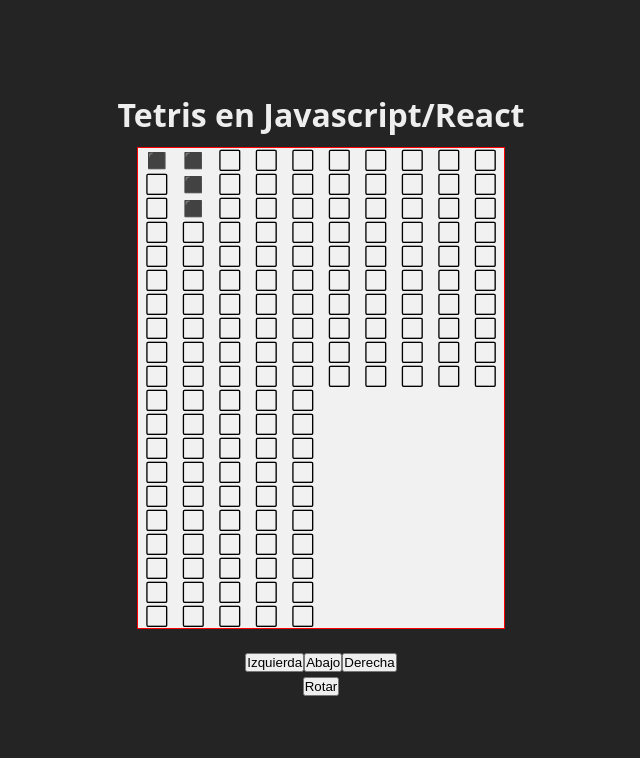
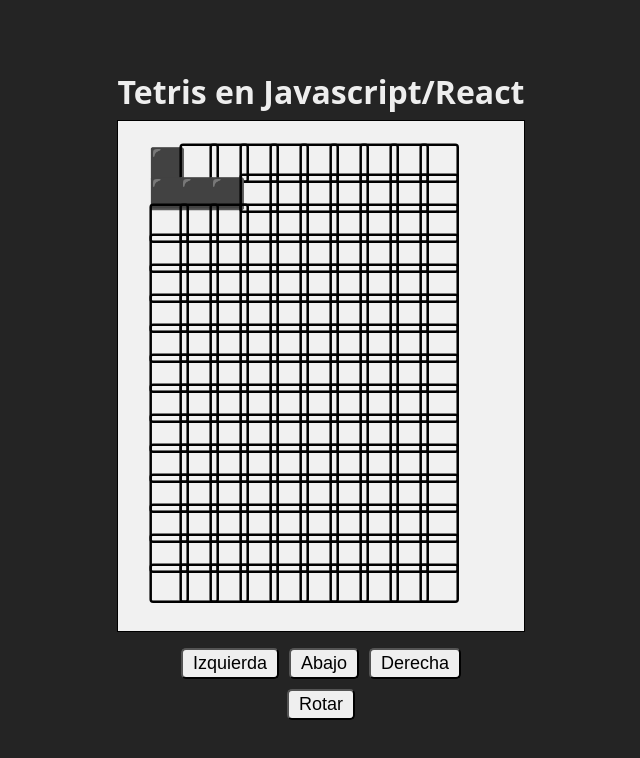
Before and after one commit to dejeloper/tetris, a React (Vite) app: page / in a window 1280 px wide. Shown: the top 758 px of the page, without its empty margins (319-959 px from the left). Built offline with nearby package versions, Linux system fonts and the light colour scheme.

Commit message:
Style for game

```diff
--- a/src/index.css
+++ b/src/index.css
@@ -1,6 +1,6 @@
 :root {
-  font-family: system-ui, -apple-system, BlinkMacSystemFont, 'Segoe UI', Roboto,
-    Oxygen, Ubuntu, Cantarell, 'Open Sans', 'Helvetica Neue', sans-serif;
+  font-family: system-ui, -apple-system, BlinkMacSystemFont, "Segoe UI", Roboto,
+    Oxygen, Ubuntu, Cantarell, "Open Sans", "Helvetica Neue", sans-serif;
   font-size: 16px;
   line-height: 24px;
   font-weight: 400;
@@ -42,13 +42,51 @@ body {
 }
 
 .game {
+  display: flex;
+  flex-direction: column;
+  justify-content: center;
   background: #f1f1f1;
-  border: 1px solid red;
-  margin: 20px;
+  border: 1px solid #000;
+  padding: 30px;
 }
 
 .board .game {
-  display: grid;
-  grid-template-columns: repeat(10, 1fr);
-  gap: 0px;
+  display: flex;
+  flex-direction: column;
 }
+
+.row,
+.cell {
+  display: flex;
+  flex-direction: row;
+  font-size: 30px;
+  width: 30px;
+  height: 30px;
+  margin: 0;
+  user-select: none;
+}
+
+.controls {
+  display: flex;
+  flex-direction: column;
+  justify-content: center;
+  margin-top: 16px;
+}
+
+.movements {
+  width: 100%;
+  display: flex;
+  justify-content: center;
+  gap: 10px;
+}
+
+.actions {
+  width: 100%;
+  margin-top: 10px;
+}
+
+.button {
+  padding: 3px 10px;
+  border-radius: 5px;
+  font-size: 18px;
+}
```
